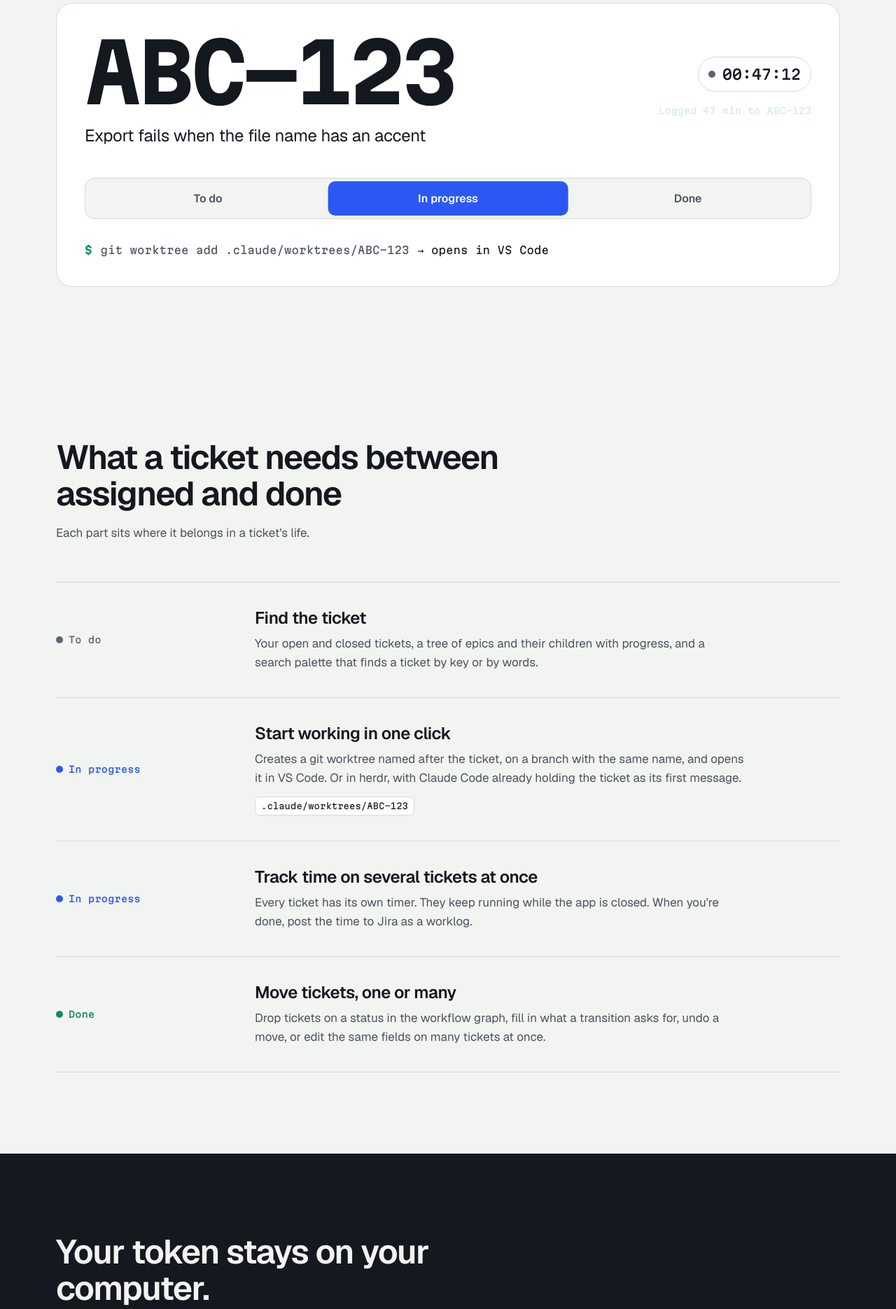
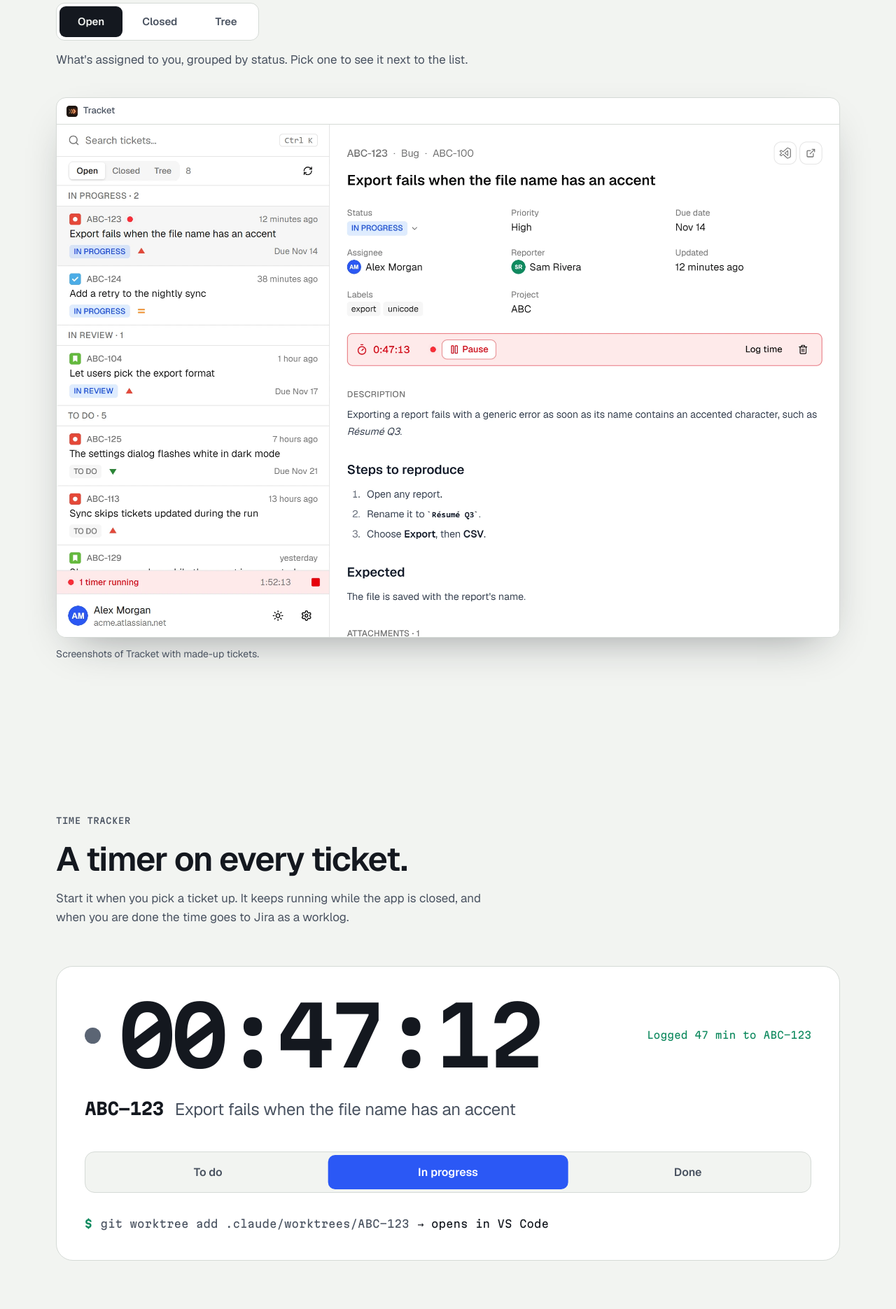
Before and after one commit to Hydhen/tracket-site, a plain HTML site: page public/index.html in a window 1280 px wide. Shown: the part 552-2422 px from the top of the page at 70% size. Drawn offline with Linux system fonts and the light colour scheme.

Commit message:
Show the app's three views in an interactive screenshot
Replace the hero's demo with screenshots of Tracket (made-up tickets) behind an
Open / Closed / Tree switch, and move the timer demo into its own Time tracker
section right after it, with the clock as its focal point.

Co-Authored-By: Claude Sonnet 5.5 <noreply@anthropic.com>

```diff
--- /dev/null
+++ b/public/app.js
@@ -0,0 +1,44 @@
+// The switch above the screenshot: Open, Closed, Tree. Without this script the Open view is simply shown.
+;(() => {
+  const switcher = document.querySelector('.app__switch')
+  if (!switcher) return
+
+  const tabs = [...switcher.querySelectorAll('[role="tab"]')]
+  const caption = document.getElementById('app-caption')
+
+  const CAPTIONS = {
+    open: "What's assigned to you, grouped by status. Pick one to see it next to the list.",
+    closed: 'What you finished, most recent first. Resolved and closed tickets are kept apart from the open ones.',
+    tree: 'An epic and everything under it, with its progress. Unfold a story to reach its sub-tasks.',
+  }
+
+  const show = (tab, focus = false) => {
+    for (const other of tabs) {
+      const selected = other === tab
+      other.setAttribute('aria-selected', String(selected))
+      other.tabIndex = selected ? 0 : -1
+      document.getElementById(other.getAttribute('aria-controls')).hidden = !selected
+    }
+    caption.textContent = CAPTIONS[tab.id.replace('tab-', '')]
+    if (focus) tab.focus()
+  }
+
+  switcher.addEventListener('click', (event) => {
+    const tab = event.target.closest('[role="tab"]')
+    if (tab) show(tab)
+  })
+
+  // Arrow keys move between the views, as in any tab list
+  switcher.addEventListener('keydown', (event) => {
+    const at = tabs.indexOf(document.activeElement)
+    if (at < 0) return
+    const step = { ArrowRight: 1, ArrowLeft: -1 }[event.key]
+    if (step) show(tabs[(at + step + tabs.length) % tabs.length], true)
+    else if (event.key === 'Home') show(tabs[0], true)
+    else if (event.key === 'End') show(tabs[tabs.length - 1], true)
+    else return
+    event.preventDefault()
+  })
+
+  switcher.hidden = false
+})()
--- a/public/index.html
+++ b/public/index.html
@@ -26,6 +26,7 @@
     <link rel="preload" href="fonts/martian-mono-latin-wght-normal.woff2" as="font" type="font/woff2" crossorigin />
     <link rel="stylesheet" href="style.css" />
     <script src="main.js"></script>
+    <script src="app.js" defer></script>
     <script src="vendor/gsap.min.js" defer></script>
     <script src="vendor/ScrollTrigger.min.js" defer></script>
     <script src="motion.js" defer></script>
@@ -63,20 +64,64 @@
         </div>
         <p class="small" data-intro>Free, MIT-licensed. Windows 10 and 11.</p>
 
+        <div class="app" data-intro>
+          <div class="app__switch" role="tablist" aria-label="Ticket views" hidden>
+            <button type="button" role="tab" id="tab-open" aria-controls="panel-open" aria-selected="true">Open</button>
+            <button type="button" role="tab" id="tab-closed" aria-controls="panel-closed" aria-selected="false" tabindex="-1">Closed</button>
+            <button type="button" role="tab" id="tab-tree" aria-controls="panel-tree" aria-selected="false" tabindex="-1">Tree</button>
+          </div>
+          <p class="app__caption" id="app-caption" aria-live="polite">What's assigned to you, grouped by status. Pick one to see it next to the list.</p>
+          <div class="app__window">
+            <div class="app__bar" aria-hidden="true">
+              <img src="favicon.svg?v=2" alt="" width="16" height="16" />
+              Tracket
+            </div>
+            <div class="app__panel" role="tabpanel" id="panel-open" aria-labelledby="tab-open">
+              <picture>
+                <source media="(prefers-color-scheme: dark)" srcset="img/app-open-dark.webp" />
+                <img src="img/app-open-light.webp" width="2200" height="1440" alt="The Open view of Tracket: tickets assigned to you grouped by status, with ticket ABC-123 open on the right and its timer running." decoding="async" />
+              </picture>
+            </div>
+            <div class="app__panel" role="tabpanel" id="panel-closed" aria-labelledby="tab-closed" hidden>
+              <picture>
+                <source media="(prefers-color-scheme: dark)" srcset="img/app-closed-dark.webp" />
+                <img src="img/app-closed-light.webp" width="2200" height="1440" alt="The Closed view of Tracket: tickets that are resolved or closed, most recent first, with ticket ABC-111 open on the right." loading="lazy" decoding="async" />
+              </picture>
+            </div>
+            <div class="app__panel" role="tabpanel" id="panel-tree" aria-labelledby="tab-tree" hidden>
+              <picture>
+                <source media="(prefers-color-scheme: dark)" srcset="img/app-tree-dark.webp" />
+                <img src="img/app-tree-light.webp" width="2200" height="1440" alt="The Tree view of Tracket: two epics with their stories and sub-tasks, a progress bar on each epic, and ticket ABC-104 open on the right." loading="lazy" decoding="async" />
+              </picture>
+            </div>
+          </div>
+          <p class="app__note small">Screenshots of Tracket with made-up tickets.</p>
+        </div>
+
+      </section>
+
+      <section class="section section--time" id="time">
+        <div class="wrap">
+          <p class="facts reveal">Time tracker</p>
+          <h2 class="reveal">A timer on every ticket.</h2>
+          <p class="intro reveal">
+            Start it when you pick a ticket up. It keeps running while the app is closed, and when you are done the time
+            goes to Jira as a worklog.
+          </p>
+
           <div
-          class="stage"
-          data-intro
+            class="stage reveal"
             role="img"
-          aria-label="Example: the ticket ABC-123 moves from To do to In progress, its timer starts running, and a git worktree named after the ticket is created."
+            aria-label="Example: when the ticket ABC-123 moves from To do to In progress, its timer starts running; a git worktree named after the ticket is created; when the work is done, the time is logged to the ticket."
           >
             <div class="stage__top" aria-hidden="true">
-            <div class="stage__key">ABC-123</div>
-            <div class="stage__side">
               <div class="clock is-running"><span class="clock__dot"></span><span class="clock__time" data-clock>00:47:12</span></div>
               <p class="stage__toast">Logged 47 min to ABC-123</p>
             </div>
+            <div class="stage__ticket" aria-hidden="true">
+              <div class="stage__key">ABC-123</div>
+              <p class="stage__title">Export fails when the file name has an accent</p>
             </div>
-          <p class="stage__title" aria-hidden="true">Export fails when the file name has an accent</p>
             <div class="rail" aria-hidden="true">
               <div class="rail__thumb" data-stage="doing"></div>
               <span class="rail__stop">To do</span>
@@ -88,6 +133,7 @@
               <span class="stage__cmd">git worktree add .claude/worktrees/ABC-123</span>
               <span class="stage__opens">→ opens in VS Code</span>
             </p>
+          </div>
         </div>
       </section>
 
--- a/public/motion.js
+++ b/public/motion.js
@@ -154,7 +154,7 @@
     .to(lines, { yPercent: 0, duration: 1, stagger: 0.12 }, 0.1)
     .to('.lead', { opacity: 1, y: 0, duration: 0.8 }, 0.55)
     .to('.hero .buttons, .hero .small', { opacity: 1, y: 0, duration: 0.7, stagger: 0.1 }, 0.75)
-    .to('.stage', { opacity: 1, y: 0, duration: 0.9 }, 0.9)
+    .to('.app', { opacity: 1, y: 0, duration: 0.9 }, 0.9)
     .add(() => {
       current = run(0)
     }, 1.0)
--- a/public/style.css
+++ b/public/style.css
@@ -232,35 +232,27 @@ h1 {
 .stage__top {
   display: flex;
   flex-wrap: wrap;
-  align-items: flex-end;
+  align-items: center;
   justify-content: space-between;
   gap: 12px 24px;
 }
 
-.stage__key {
-  font-family: var(--mono);
-  font-weight: 700;
-  font-size: clamp(2.5rem, 10.5vw, 7.25rem);
-  line-height: 1;
-  letter-spacing: -0.05em;
-}
-
+/* The time tracker is what this demo is about: the clock is the biggest thing in it */
 .clock {
   display: inline-flex;
   align-items: center;
-  gap: 10px;
-  padding: 8px 14px;
-  border: 1px solid var(--rule);
-  border-radius: 999px;
+  gap: 0.22em;
   font-family: var(--mono);
-  font-size: clamp(0.9375rem, 2.4vw, 1.25rem);
-  font-weight: 500;
+  font-size: clamp(2.5rem, 11vw, 7.25rem);
+  font-weight: 600;
+  line-height: 1;
+  letter-spacing: -0.05em;
   font-variant-numeric: tabular-nums;
 }
 
 .clock__dot {
-  width: 10px;
-  height: 10px;
+  width: 0.2em;
+  height: 0.2em;
   border-radius: 50%;
   background: var(--todo);
 }
@@ -270,20 +262,13 @@ h1 {
   animation: pulse 2s ease-in-out infinite;
 }
 
-.stage__side {
-  display: flex;
-  flex-direction: column;
-  align-items: flex-end;
-  gap: 10px;
-}
-
-/* Shown only while the demo plays: "the time was logged" */
 .stage__toast {
   min-height: 1.5em;
   margin: 0;
   font-family: var(--mono);
-  font-size: clamp(0.6875rem, 1.8vw, 0.8125rem);
+  font-size: clamp(0.6875rem, 1.8vw, 0.875rem);
   color: var(--done);
+  /* Shown only while the demo plays: "the time was logged" */
   opacity: 0;
 }
 
@@ -293,14 +278,30 @@ h1 {
   }
   70%,
   100% {
-    box-shadow: 0 0 0 9px transparent;
+    box-shadow: 0 0 0 0.12em transparent;
   }
 }
 
+.stage__ticket {
+  display: flex;
+  flex-wrap: wrap;
+  align-items: baseline;
+  gap: 4px 16px;
+  margin-top: clamp(16px, 2.5vw, 28px);
+}
+
+.stage__key {
+  font-family: var(--mono);
+  font-weight: 700;
+  font-size: clamp(1rem, 2.6vw, 1.5rem);
+  letter-spacing: -0.03em;
+}
+
 .stage__title {
-  margin: 14px 0 0;
-  font-size: clamp(1.0625rem, 2.4vw, 1.5rem);
+  margin: 0;
+  font-size: clamp(1rem, 2.4vw, 1.5rem);
   letter-spacing: -0.01em;
+  color: var(--ink-2);
 }
 
 .rail {
@@ -381,6 +382,113 @@ h1 {
 @keyframes blink {
   to {
     visibility: hidden;
+  }
+}
+
+/* ---------- The app: its three views, with a switch like the real one ---------- */
+
+.app {
+  margin-top: clamp(32px, 4.5vw, 56px);
+}
+
+.app__switch {
+  display: inline-flex;
+  gap: 2px;
+  padding: 4px;
+  background: var(--paper);
+  border: 1px solid var(--rule);
+  border-radius: 12px;
+}
+
+.app__switch[hidden] {
+  display: none;
+}
+
+.app__switch button {
+  min-height: 44px;
+  padding: 0 clamp(16px, 3vw, 26px);
+  border: 0;
+  border-radius: 9px;
+  background: transparent;
+  color: var(--ink-2);
+  font: inherit;
+  font-size: 0.9375rem;
+  font-weight: 600;
+  cursor: pointer;
+  transition: background-color 0.15s ease, color 0.15s ease;
+}
+
+.app__switch button:hover {
+  color: var(--ink);
+}
+
+.app__switch button[aria-selected='true'] {
+  background: var(--ink);
+  color: var(--chalk);
+}
+
+.app__caption {
+  min-height: 3em;
+  max-width: 62ch;
+  margin: 14px 0 16px;
+  color: var(--ink-2);
+}
+
+.app__window {
+  overflow: hidden;
+  background: var(--paper);
+  border: 1px solid var(--rule);
+  border-radius: 14px;
+  box-shadow: 0 24px 60px -28px color-mix(in srgb, var(--ink) 45%, transparent);
+}
+
+.app__bar {
+  display: flex;
+  align-items: center;
+  gap: 8px;
+  padding: 8px 14px;
+  border-bottom: 1px solid var(--rule);
+  font-size: 0.8125rem;
+  font-weight: 500;
+  color: var(--ink-2);
+}
+
+.app__bar img {
+  width: 16px;
+  height: 16px;
+  border-radius: 4px;
+}
+
+.app__panel img {
+  display: block;
+  width: 100%;
+  height: auto;
+}
+
+.app__panel:not([hidden]) {
+  animation: appin 0.35s ease;
+}
+
+@keyframes appin {
+  from {
+    opacity: 0;
+  }
+}
+
+.app__note {
+  margin-top: 12px;
+}
+
+/* On a phone the whole window would be unreadably small: show the list, which is where the switch acts */
+@media (max-width: 700px) {
+  .app__panel {
+    height: 480px;
+    overflow: hidden;
+  }
+
+  .app__panel img {
+    width: calc((100vw - 2 * var(--gutter)) * 2.87);
+    max-width: none;
   }
 }
 
```
Also changed, not shown: public/img/app-closed-dark.webp (added), public/img/app-closed-light.webp (added), public/img/app-open-dark.webp (added), public/img/app-open-light.webp (added), public/img/app-tree-dark.webp (added), public/img/app-tree-light.webp (added), 1 other file. Lines whose indentation alone changed are shown as unchanged.
